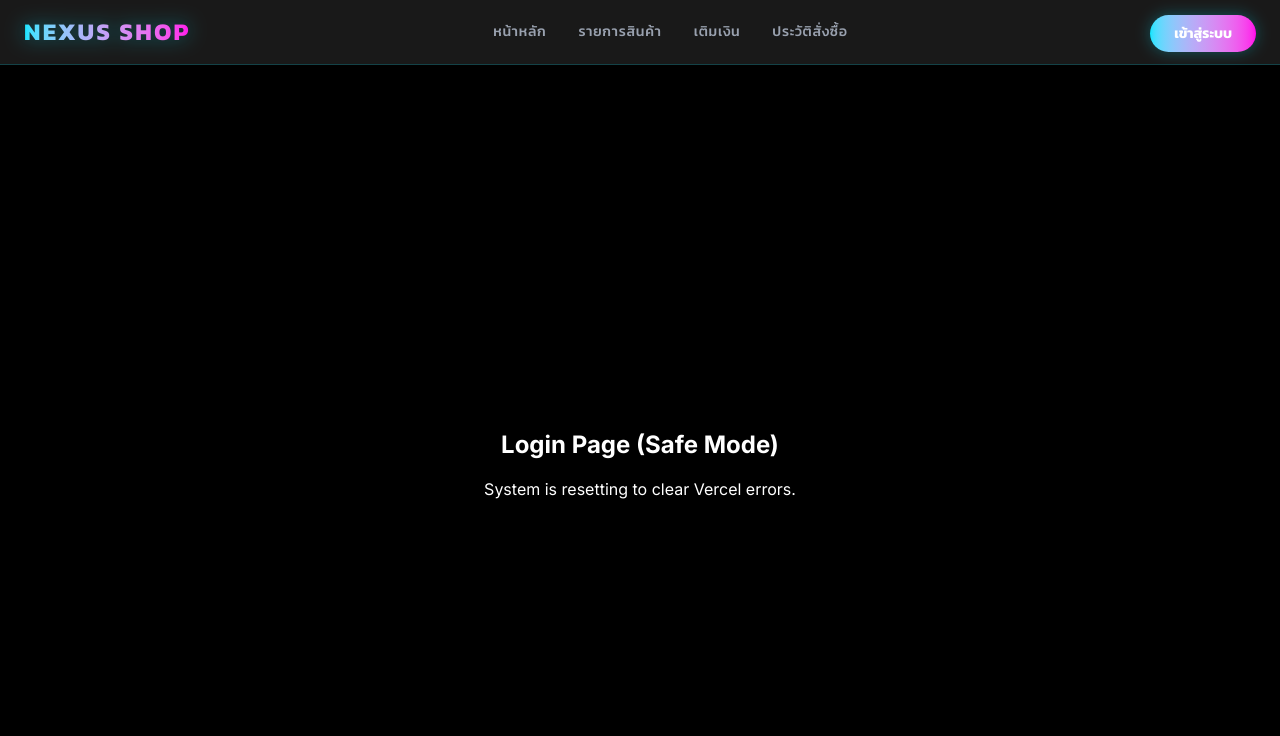
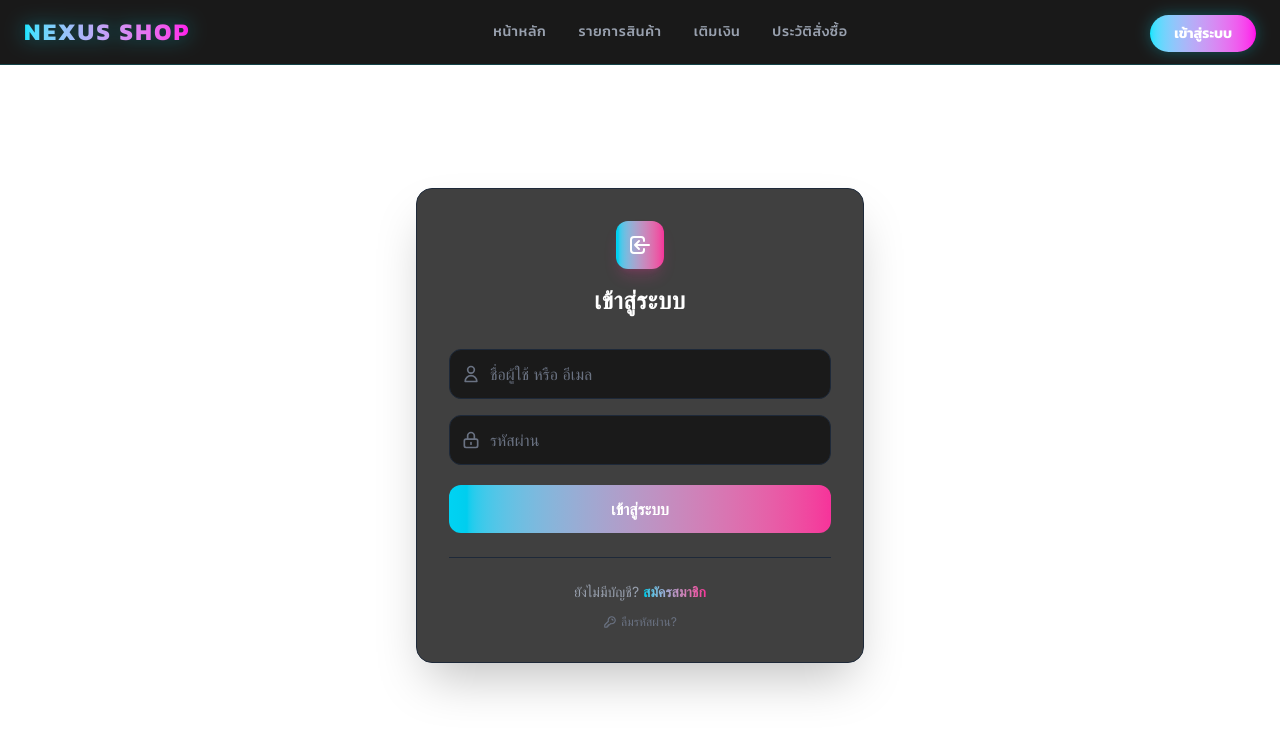
Before and after one commit to natthapongwanachai-cyber/nexus-shop, a Next.js app: page /login in a window 1280 px wide. Shown: the top 736 px of the page. Built offline with nearby package versions, Linux system fonts and the light colour scheme.

Commit message:
style: restore cyan-pink login UI after fixing build error

```diff
--- a/app/login/page.tsx
+++ b/app/login/page.tsx
@@ -1,8 +1,79 @@
+import Link from "next/link";
+
 export default function LoginPage() {
   return (
-    <div className="min-h-screen flex flex-col items-center justify-center bg-black text-white">
-      <h1 className="text-2xl font-bold mb-4">Login Page (Safe Mode)</h1>
-      <p>System is resetting to clear Vercel errors.</p>
+    <div className="flex flex-col items-center justify-center min-h-[calc(100vh-80px)]">
+      <div className="w-full max-w-md p-8 bg-[#111111]/80 backdrop-blur-md rounded-2xl border border-gray-800 shadow-2xl">
+        {/* ส่วนหัว */}
+        <div className="flex flex-col items-center justify-center text-center mb-8">
+          <div className="w-12 h-12 mb-4 flex items-center justify-center rounded-xl bg-gradient-to-r from-cyan-400 to-pink-500 shadow-lg shadow-pink-500/20">
+            <svg xmlns="http://www.w3.org/2000/svg" className="h-6 w-6 text-white" fill="none" viewBox="0 0 24 24" stroke="currentColor" strokeWidth={2}>
+              <path strokeLinecap="round" strokeLinejoin="round" d="M11 16l-4-4m0 0l4-4m-4 4h14m-5 4v1a3 3 0 01-3 3H6a3 3 0 01-3-3V7a3 3 0 013-3h7a3 3 0 013 3v1" />
+            </svg>
+          </div>
+          <h2 className="text-2xl font-extrabold text-white tracking-wide">
+            เข้าสู่ระบบ
+          </h2>
+        </div>
+
+        {/* ฟอร์มกรอกข้อมูล */}
+        <form className="space-y-5">
+          <div className="space-y-4">
+            <div className="relative">
+              <div className="absolute inset-y-0 left-0 pl-3 flex items-center pointer-events-none">
+                 <svg xmlns="http://www.w3.org/2000/svg" className="h-5 w-5 text-gray-500" fill="none" viewBox="0 0 24 24" stroke="currentColor">
+                   <path strokeLinecap="round" strokeLinejoin="round" strokeWidth={2} d="M16 7a4 4 0 11-8 0 4 4 0 018 0zM12 14a7 7 0 00-7 7h14a7 7 0 00-7-7z" />
+                 </svg>
+              </div>
+              <input
+                name="username"
+                type="text"
+                required
+                className="w-full pl-10 pr-4 py-3 bg-[#1a1a1a] border border-gray-800 rounded-xl focus:ring-2 focus:ring-pink-500 focus:border-transparent text-white placeholder-gray-500 transition-all"
+                placeholder="ชื่อผู้ใช้ หรือ อีเมล"
+              />
+            </div>
+
+            <div className="relative">
+              <div className="absolute inset-y-0 left-0 pl-3 flex items-center pointer-events-none">
+                 <svg xmlns="http://www.w3.org/2000/svg" className="h-5 w-5 text-gray-500" fill="none" viewBox="0 0 24 24" stroke="currentColor">
+                   <path strokeLinecap="round" strokeLinejoin="round" strokeWidth={2} d="M12 15v2m-6 4h12a2 2 0 002-2v-6a2 2 0 00-2-2H6a2 2 0 00-2 2v6a2 2 0 002 2zm10-10V7a4 4 0 00-8 0v4h8z" />
+                 </svg>
+              </div>
+              <input
+                name="password"
+                type="password"
+                required
+                className="w-full pl-10 pr-4 py-3 bg-[#1a1a1a] border border-gray-800 rounded-xl focus:ring-2 focus:ring-cyan-500 focus:border-transparent text-white placeholder-gray-500 transition-all"
+                placeholder="รหัสผ่าน"
+              />
+            </div>
+          </div>
+
+          <button
+            type="submit"
+            className="w-full py-3 px-4 rounded-xl text-white font-bold bg-gradient-to-r from-cyan-400 to-pink-500 hover:opacity-90 transition-all duration-300 transform hover:scale-[1.02]"
+          >
+            เข้าสู่ระบบ
+          </button>
+        </form>
+
+        {/* ลิงก์ด้านล่าง */}
+        <div className="flex flex-col items-center gap-3 pt-6 mt-6 border-t border-gray-800">
+          <p className="text-sm text-gray-400">
+            ยังไม่มีบัญชี?{" "}
+            <Link href="/register" className="text-transparent bg-clip-text bg-gradient-to-r from-cyan-400 to-pink-500 font-semibold hover:opacity-80 transition-all">
+              สมัครสมาชิก
+            </Link>
+          </p>
+          <Link href="/forgot-password" className="text-xs text-gray-500 hover:text-gray-300 transition-colors flex items-center gap-1">
+             <svg xmlns="http://www.w3.org/2000/svg" className="h-3.5 w-3.5" fill="none" viewBox="0 0 24 24" stroke="currentColor">
+               <path strokeLinecap="round" strokeLinejoin="round" strokeWidth={2} d="M15 7a2 2 0 012 2m4 0a6 6 0 01-7.743 5.743L11 17H9v2H7v2H4a1 1 0 01-1-1v-2.586a1 1 0 01.293-.707l5.964-5.964A6 6 0 1121 9z" />
+             </svg>
+             ลืมรหัสผ่าน?
+          </Link>
+        </div>
+      </div>
     </div>
   );
 }
```
